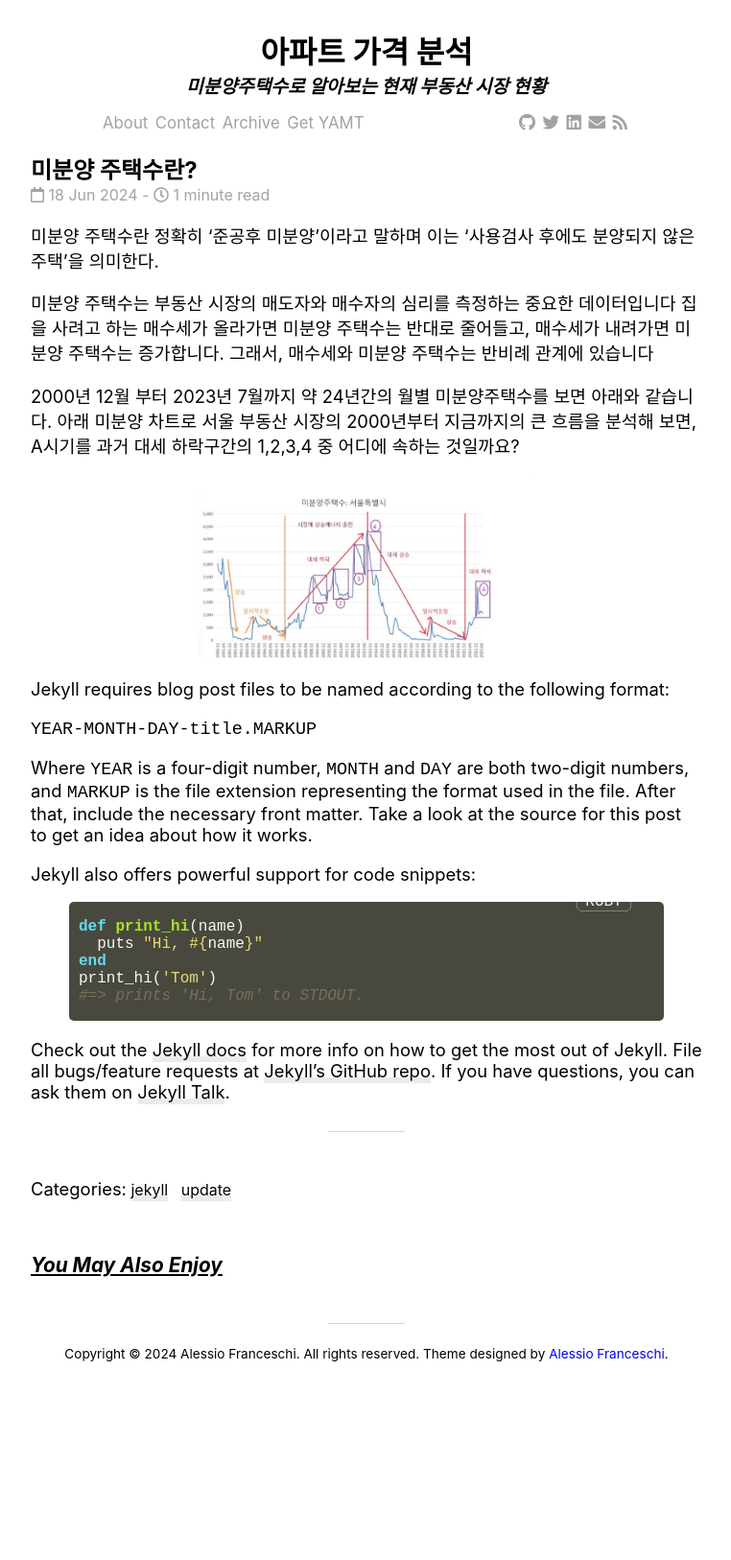
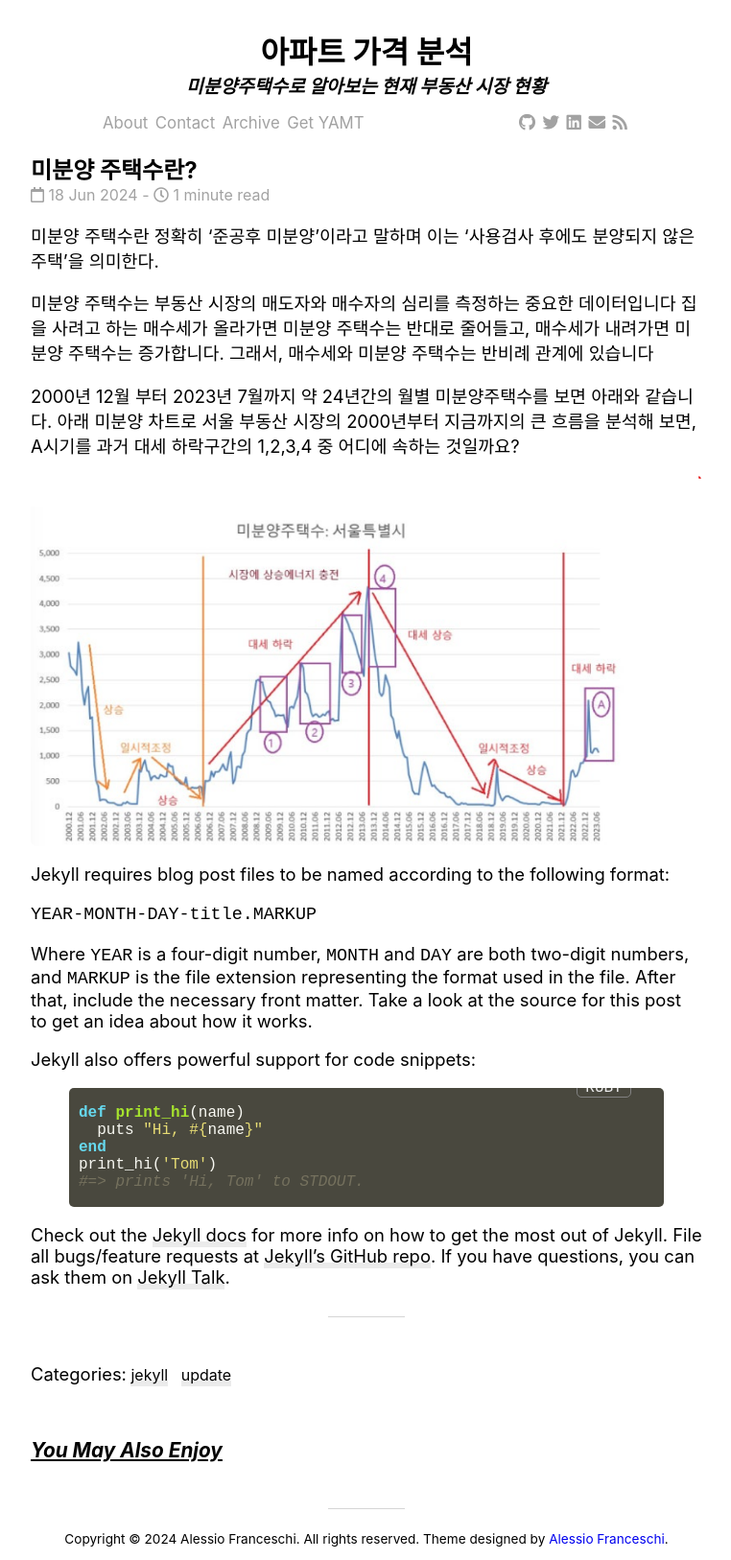
Before and after one commit to Timeleeh/skkufinal.github.io, a Jekyll site: the page built from _posts/2024-06-18-welcome-to-jekyll.markdown, in a window 1280 px wide. Shown: the whole page at 96% size, without its empty margins (258-1020 px from the left). Built offline with Jekyll 4.4.1, drawn with Linux system fonts in a browser that asks for light colours; nearby versions of some CDN libraries; comment, search, counter and statistics services are not loaded; before the commit the page ends 1433 px from its top, so only the background shows below that.

Commit message:
Update 2024-06-18-welcome-to-jekyll.markdown

```diff
--- a/_posts/2024-06-18-welcome-to-jekyll.markdown
+++ b/_posts/2024-06-18-welcome-to-jekyll.markdown
@@ -13,7 +13,7 @@ categories: jekyll update
 2000년 12월 부터 2023년 7월까지 약 24년간의 월별 미분양주택수를 보면 아래와 같습니다.
 아래 미분양 차트로 서울 부동산 시장의 2000년부터 지금까지의 큰 흐름을 분석해 보면, A시기를 과거 대세 하락구간의 1,2,3,4 중 어디에 속하는 것일까요?
 
-<img src = "/seoul.png" width = "50%" height = "50%" >
+<img src = "/seoul.png" width = "100%" height = "100%" >
 
 Jekyll requires blog post files to be named according to the following format:
 
```
